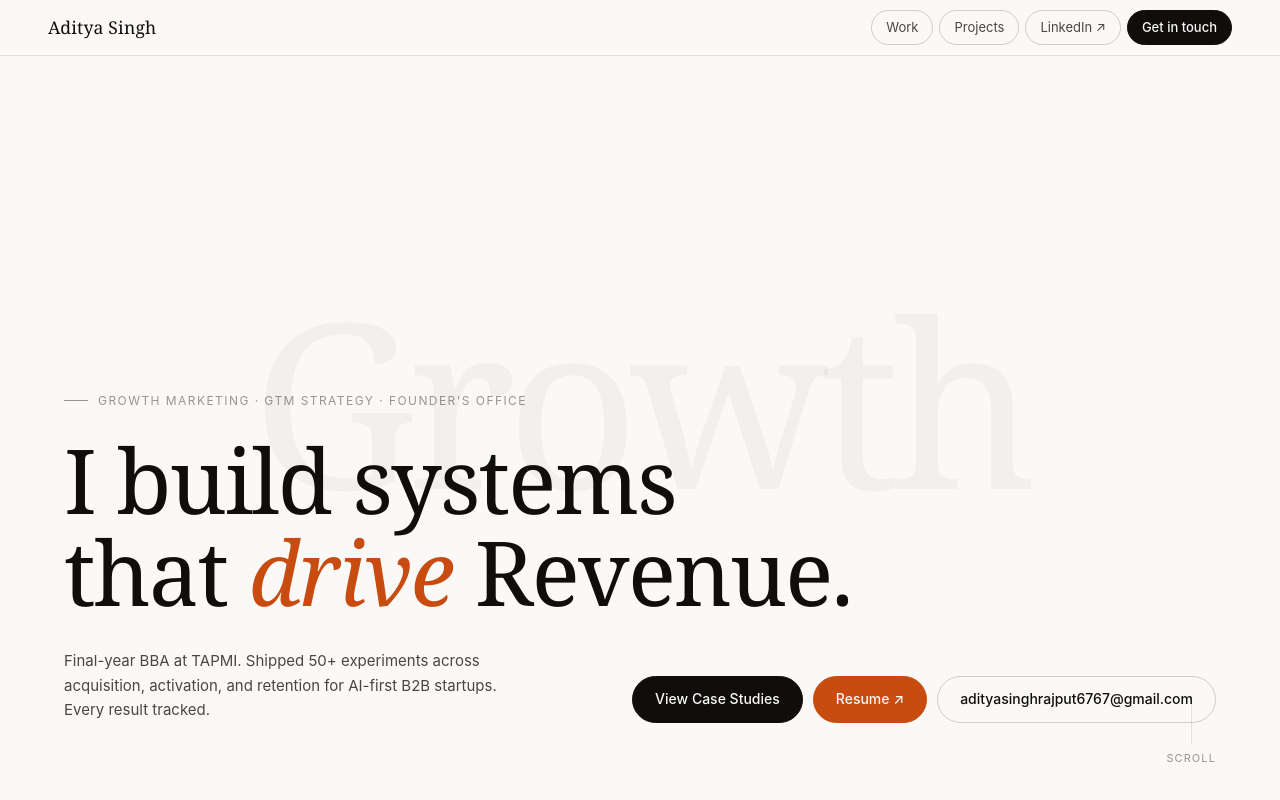
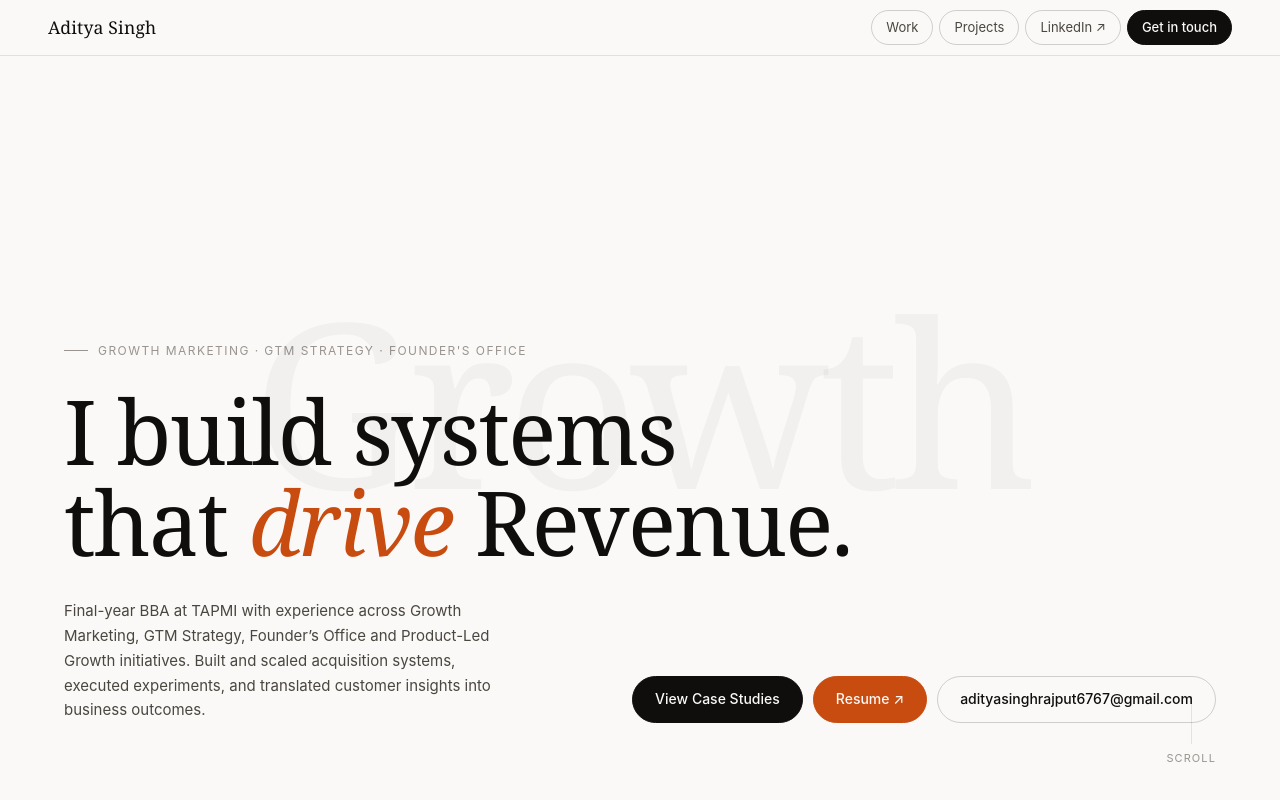
Before and after one commit to adityasinghrajput6767-cmd/Aditya-Portfolio, a Next.js app: page / in a window 1280 px wide. Shown: the top 800 px of the page. Built offline with nearby package versions, Linux system fonts and the light colour scheme.

Commit message:
Update Hero.tsx

```diff
--- a/src/components/Hero.tsx
+++ b/src/components/Hero.tsx
@@ -54,8 +54,10 @@ export default function Hero() {
       {/* Bottom row */}
       <div className="flex items-end justify-between gap-8 flex-wrap">
         <p className="text-[15px] leading-[1.65]" style={{ color: "#4a4640", maxWidth: "440px" }}>
-          Final-year BBA at TAPMI. Shipped 50+ experiments across acquisition, activation, and
-          retention for AI-first B2B startups. Every result tracked.
+          Final-year BBA at TAPMI with experience across Growth Marketing,
+          GTM Strategy, Founder’s Office and Product-Led Growth initiatives.
+          Built and scaled acquisition systems, executed experiments,
+          and translated customer insights into business outcomes.
         </p>
 
         <div className="flex gap-2.5 flex-shrink-0 flex-wrap">
```
